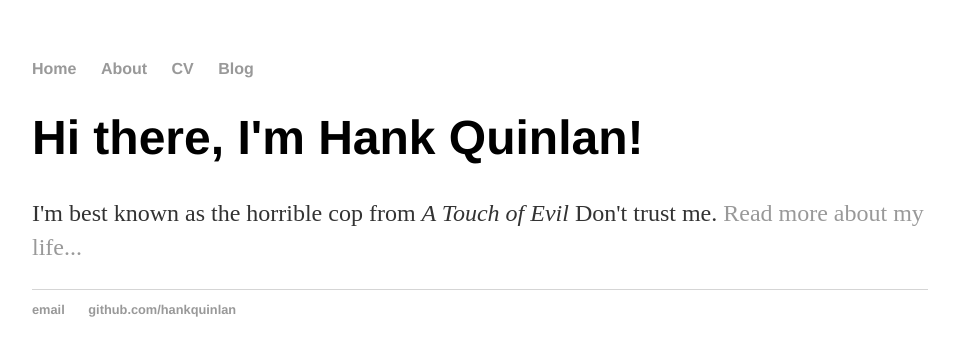
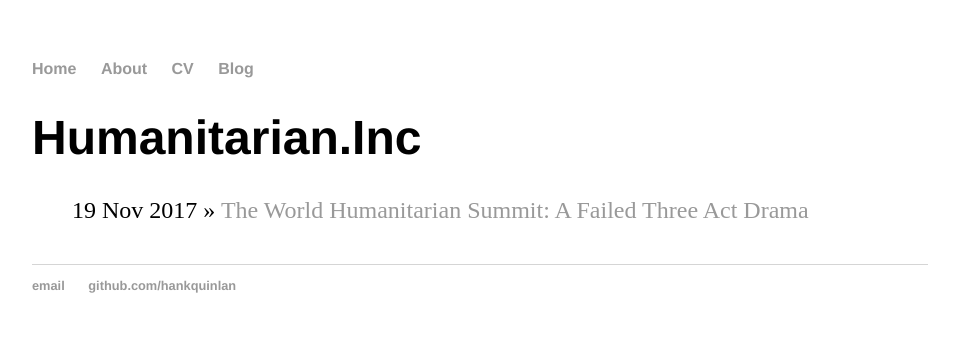
Before and after one commit to feggef/feg.github.io, a Jekyll site: the page built from index.html, in a window 1280 px wide. Shown: the top 356 px of the page, without its empty margins (160-1119 px from the left). Built offline with Jekyll 4.4.1, drawn with Linux system fonts in a browser that asks for light colours.

Commit message:
Update index.html

```diff
--- a/index.html
+++ b/index.html
@@ -1,8 +1,11 @@
 ---
 layout: default
-title: Hank Quinlan, Horrible Cop
+title: Humanitarian.Inc
 ---
-<div class="blurb">
-	<h1>Hi there, I'm Hank Quinlan!</h1>
-	<p>I'm best known as the horrible cop from <em>A Touch of Evil</em> Don't trust me. <a href="/about">Read more about my life...</a></p>
-</div><!-- /.blurb -->
+	<h1>{{ page.title }}</h1>
+	<ul class="posts">
+
+	  {% for post in site.posts %}
+	    <li><span>{{ post.date | date_to_string }}</span> » <a href="{{ post.url }}" title="{{ post.title }}">{{ post.title }}</a></li>
+	  {% endfor %}
+	</ul>
```
